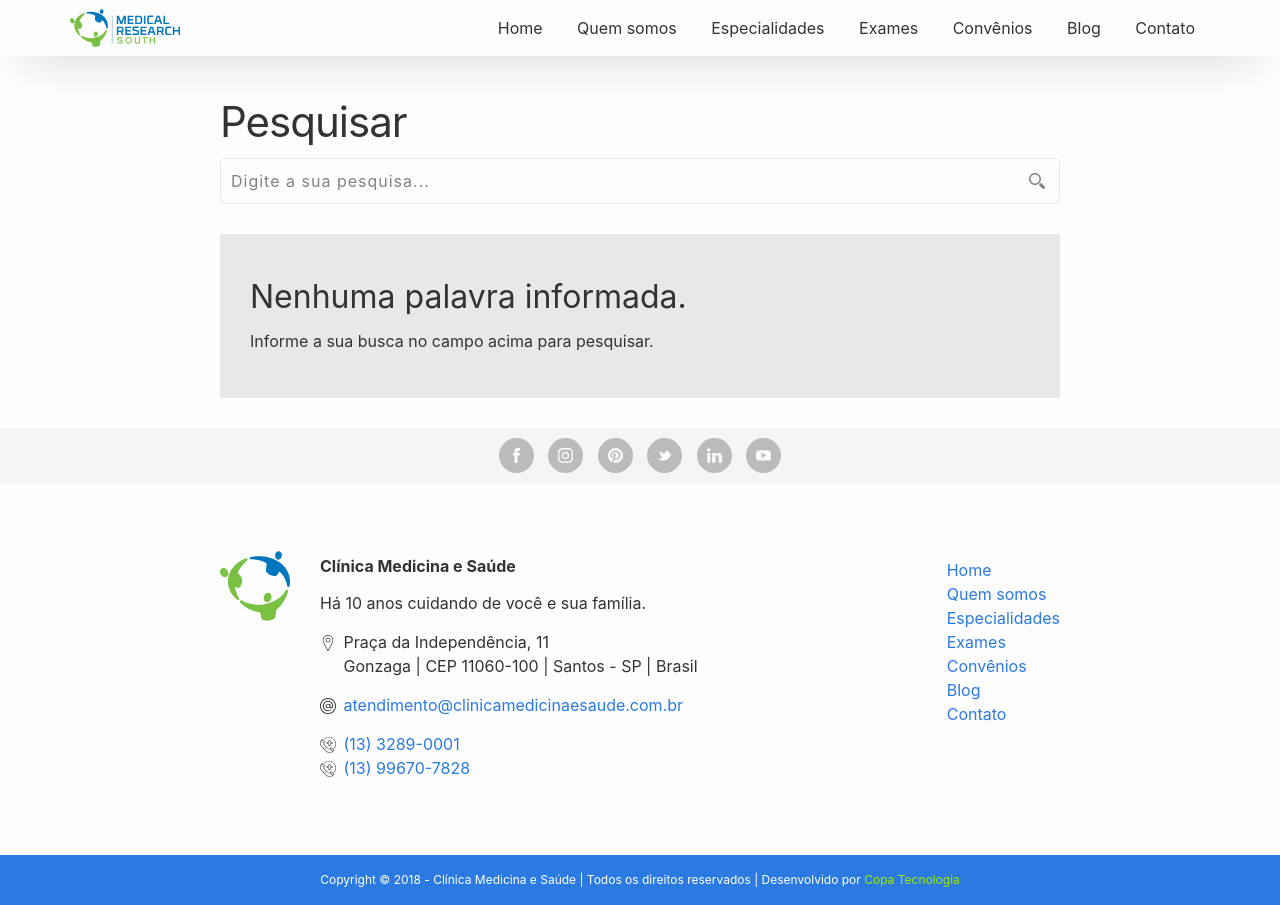
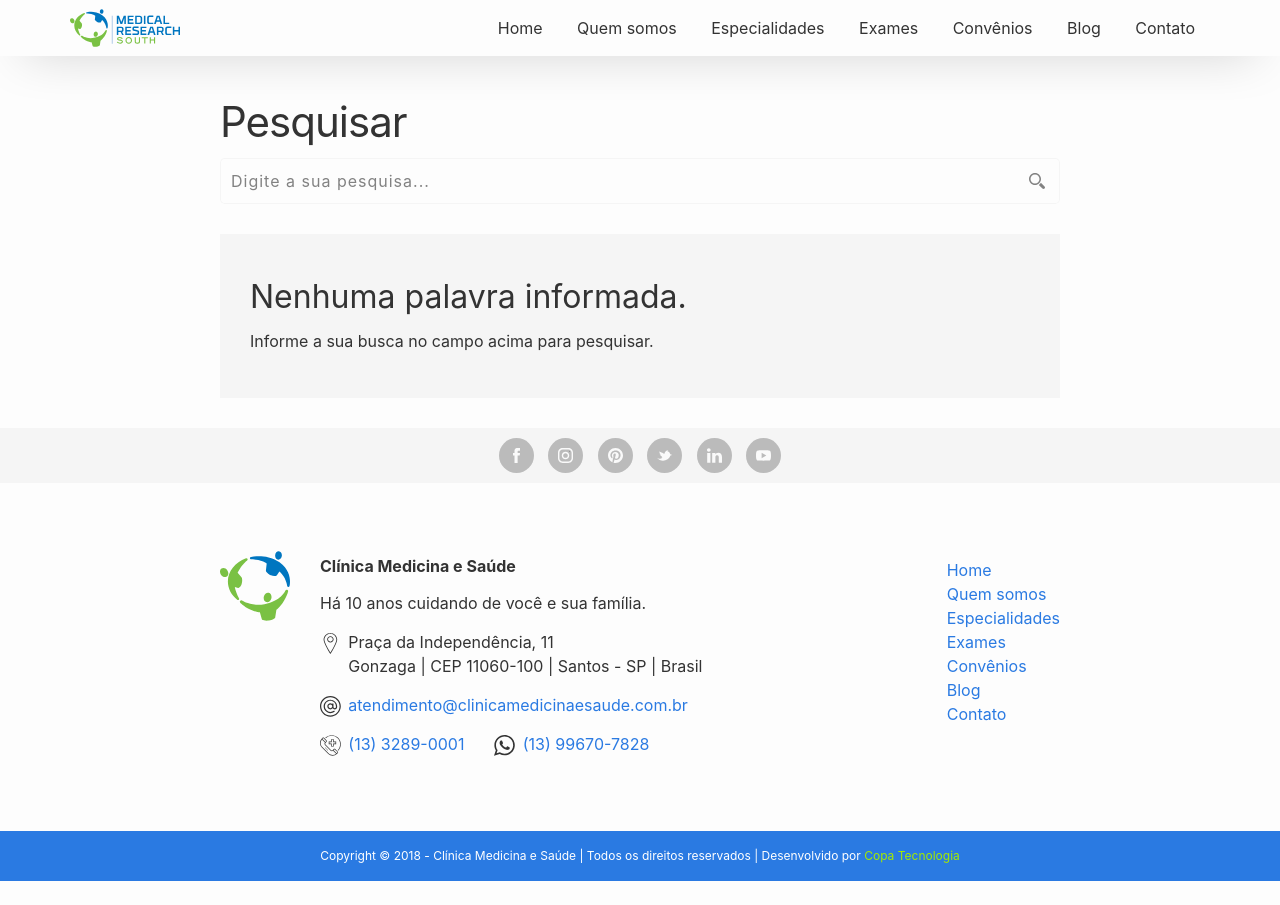
Before and after one commit to CopaTecnologia/medicinaesaude, a Jekyll site: the page built from pesquisar.html, in a window 1280 px wide. Built offline with Jekyll 4.4.1, drawn with Linux system fonts in a browser that asks for light colours.

Commit message:
ícone do whatsapp opcional para telefones e grey-color-light mais light

```diff
--- a/_config.yml
+++ b/_config.yml
@@ -70,6 +70,7 @@ telefones:
   rotulo: "(13) 3289-0001"
 - numero: "+5513996707828"
   rotulo: "(13) 99670-7828"
+  whatsapp: true
 email: atendimento@clinicamedicinaesaude.com.br
 social:
 - label: Facebook
--- a/_includes/footer.html
+++ b/_includes/footer.html
@@ -61,11 +61,15 @@
         </p>
         {% endif %}
 
-        <ul class="seamless">
+        <ul class="seamless" data-grid="row wrap spacing">
           {% for tel in site.telefones %}
-            <li data-grid="row nowrap small-spacing">
+            <li data-cell="shrink" data-grid="row nowrap small-spacing">
               <span class="icon" data-cell="shrink">
+              {% if tel.whatsapp == true %}
+                {% include svg/whatsapp.svg %}
+              {% else %}
                 {% include svg/telefone.svg %}
+              {% endif %}
               </span>
               <span><a href="tel:{{ tel.numero }}">{{ tel.rotulo }}</a></span>
             </li>
--- a/_sass/_vars.sass
+++ b/_sass/_vars.sass
@@ -13,7 +13,7 @@ $brand-color:      #2a7ae2
 $compl-color:      #a4ea00
 
 $grey-color:       #828282
-$grey-color-light: lighten($grey-color, 40%)
+$grey-color-light: #f5f5f5
 $grey-color-dark:  #333230
 
 $on-palm:             600px
--- a/_sass/layout/_site-footer.sass
+++ b/_sass/layout/_site-footer.sass
@@ -8,6 +8,11 @@
             margin-top: $spacing-unit / 4
             width: 70px
             height: 70px
+
+    .icon
+        svg
+            width: 1.3em
+            height: 1.3em
 
 .footer-heading
     font-size: $base-font-size
@@ -20,7 +25,7 @@
 .footer-social
     margin: 0
     padding: $spacing-unit / 3
-    background-color: #f5f5f5
+    background-color: $grey-color-light
 
     a
         display: inline-block
```
